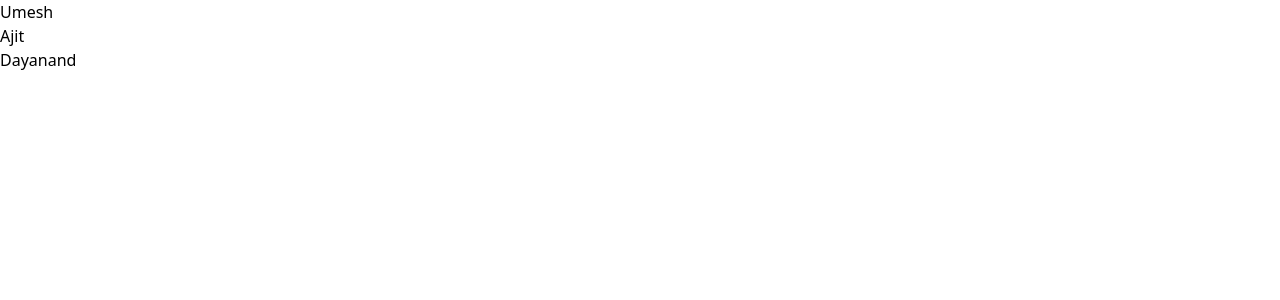
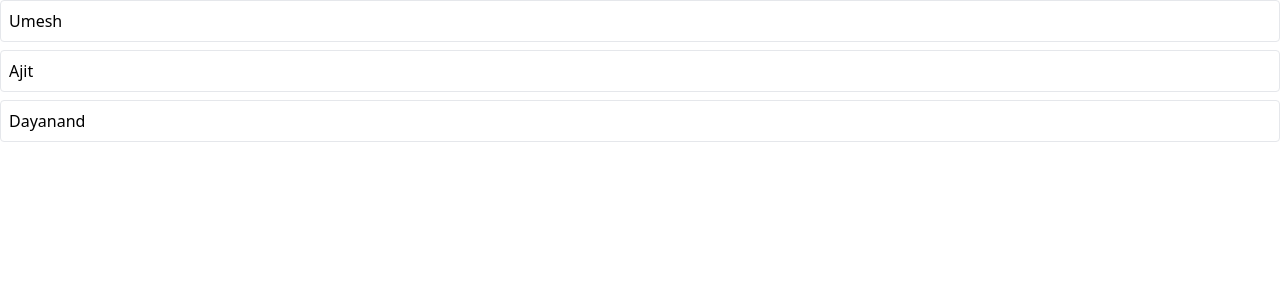
Before and after one commit to Umesh-Singadi/media, a React (Vite) app: page / in a window 1280 px wide. Shown: the top 300 px of the page. Built offline with nearby package versions, Linux system fonts and the light colour scheme; data requests are answered from the project's data file.

Commit message:
Render th list of Usesrs

```diff
--- a/src/components/UsersList.jsx
+++ b/src/components/UsersList.jsx
@@ -17,13 +17,15 @@
     return <h1>Error</h1>;
   }
 
-  return (
-    <div>
-      {data.map((user) => (
-        <h1 key={user.id}>{user.name}</h1>
-      ))}
+  const renderedUsers = data.map((user) => (
+    <div key={user.id} className="mb-2 border rounded">
+      <div className="flex p-2 justify-between items-center cursor-pointer">
+        {user.name}
+      </div>
     </div>
-  );
+  ));
+
+  return <div>{renderedUsers}</div>;
 }
 
 export default UsersList;
```
